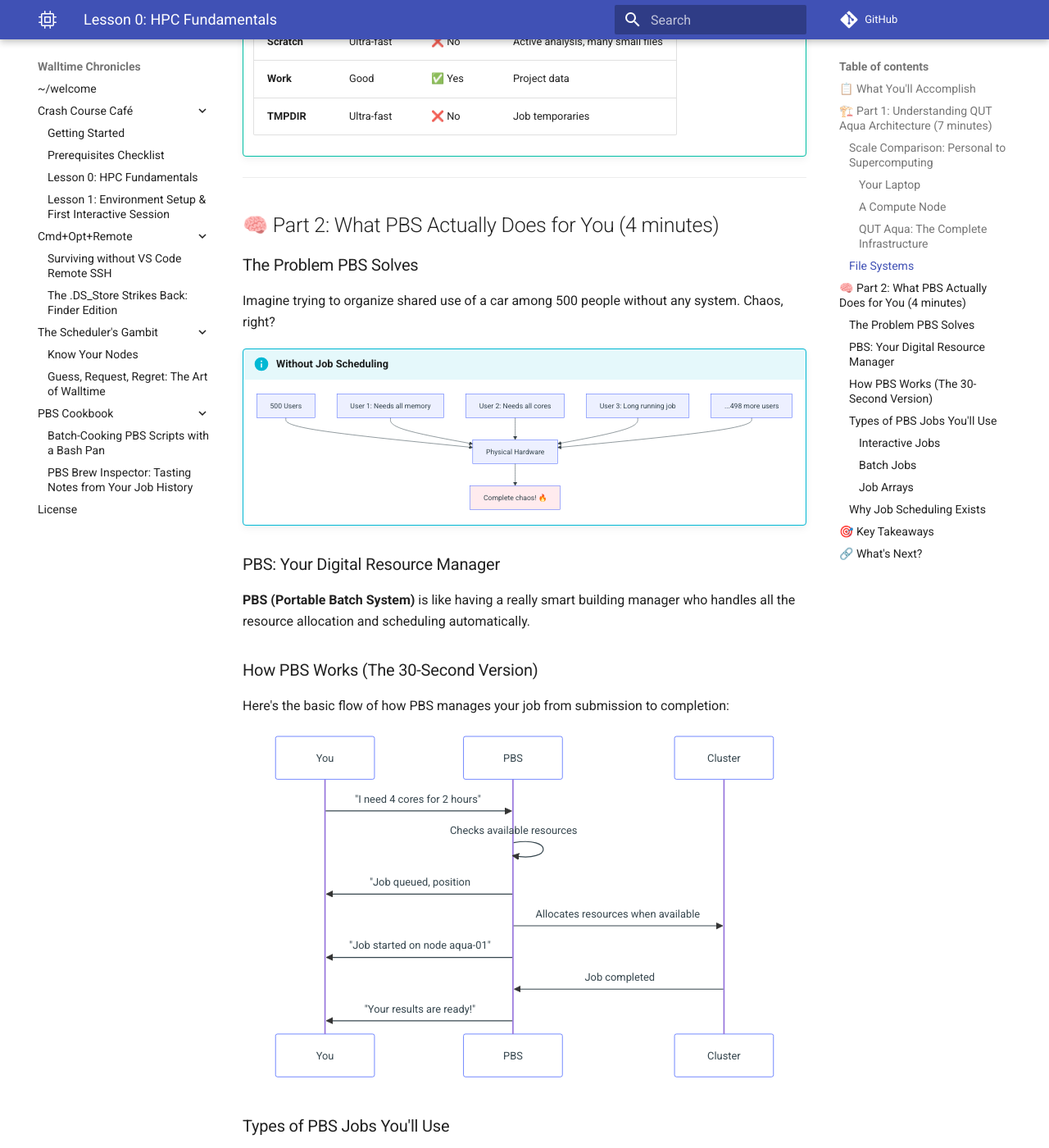
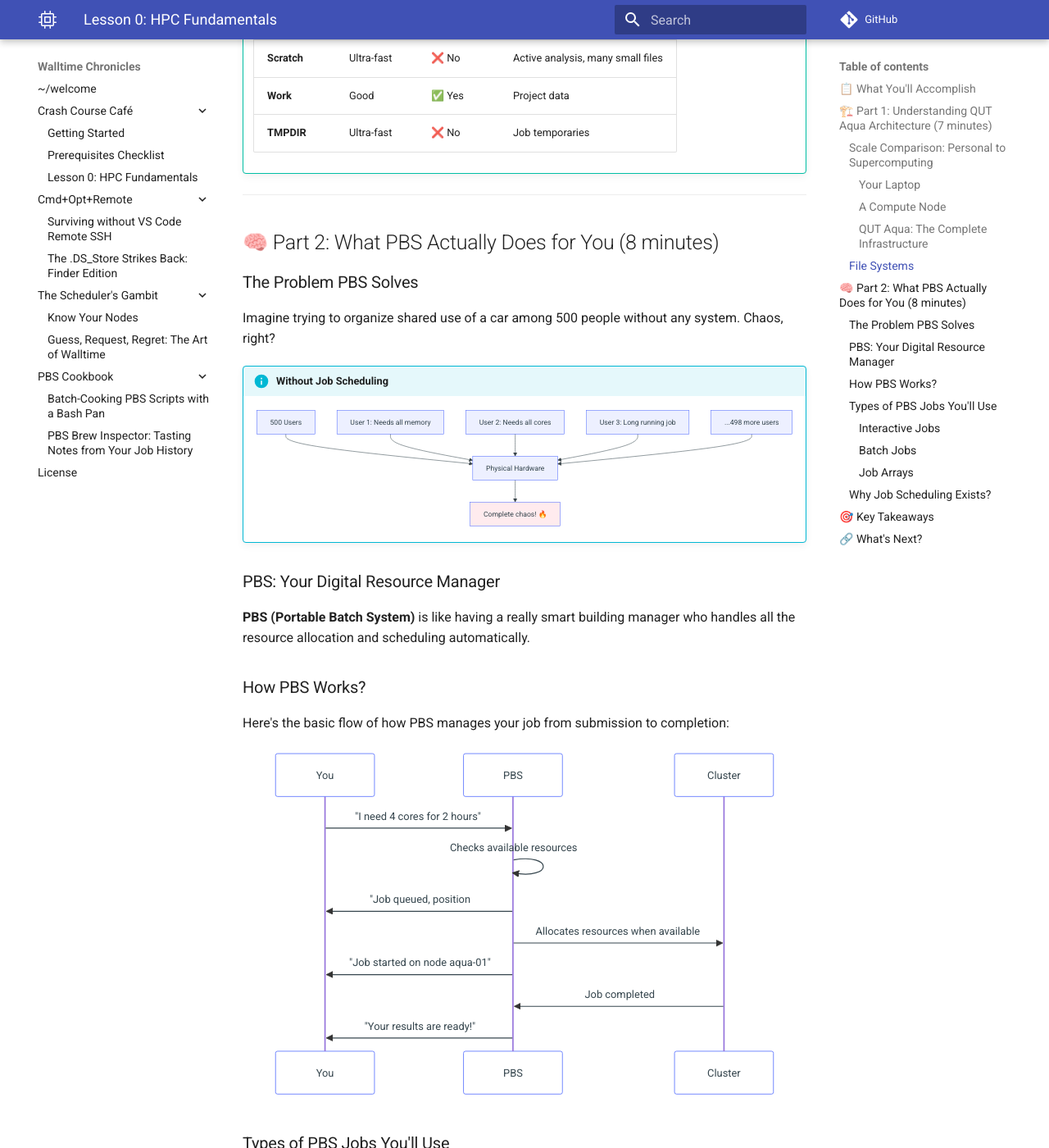
Before and after one commit to ZhipengHe/Walltime-Chronicles, an MkDocs documentation site: the page built from docs/tutorials/lesson-0.md, in a window 1280 px wide and 1400 px high, scrolled down 4593 px. Shown: the whole window at 82% size. Built offline with MkDocs 1.6.1 and Material for MkDocs 9.7.7, drawn with Linux system fonts in a browser that asks for light colours; comment, search, counter and statistics services are not loaded; some of the changed text lies outside the part shown.

Commit message:
Update tutorials and documentation for HPC Crash Course
- Comment out Lesson 1 in mkdocs configuration to reflect ongoing development.
- Add a note about the upcoming beginner-friendly tutorial series in the index.
- Enhance Lesson 0 with detailed references and clarify PBS job scheduling concepts.
- Update prerequisites documentation with improved links and access notes.

```diff
--- a/docs/tutorials/lesson-0.md
+++ b/docs/tutorials/lesson-0.md
@@ -187,7 +187,7 @@
 
 ---
 
-## 🧠 Part 2: What PBS Actually Does for You (4 minutes)
+## 🧠 Part 2: What PBS Actually Does for You (8 minutes)
 
 ### The Problem PBS Solves
 
@@ -211,7 +211,7 @@
 
 **PBS (Portable Batch System)** is like having a really smart building manager who handles all the resource allocation and scheduling automatically.
 
-### How PBS Works (The 30-Second Version)
+### How PBS Works?
 
 Here's the basic flow of how PBS manages your job from submission to completion:
 
@@ -327,7 +327,7 @@
 - **CPU Type**: `cpu_id=AMD-25-17` (AMD EPYC processors)
 - **GPU Type**: `gpu_id=H100` or `gpu_id=A100` (specify GPU model)
 
-### Why Job Scheduling Exists
+### Why Job Scheduling Exists?
 
 Without PBS, 500+ users would compete for the same hardware simultaneously - complete chaos!
 
--- a/mkdocs.yml
+++ b/mkdocs.yml
@@ -100,7 +100,7 @@
     - "Getting Started": tutorials/get-start.md
     - "Prerequisites Checklist": tutorials/prerequisites.md
     - "Lesson 0: HPC Fundamentals": tutorials/Lesson-0.md
-    - "Lesson 1: Environment Setup & First Interactive Session": tutorials/Lesson-1.md
+    # - "Lesson 1: Environment Setup & First Interactive Session": tutorials/Lesson-1.md
 
   - "Cmd+Opt+Remote":
     - "Surviving without VS Code Remote SSH": remote-dev/Surviving-without-VS-Code-Remote-SSH.md
```
Also changed, not shown: other parts of docs/tutorials/lesson-0.md (+4 -2 lines), docs/index.md (+3 -0 lines), docs/tutorials/prerequisites.md (+5 -3 lines).
